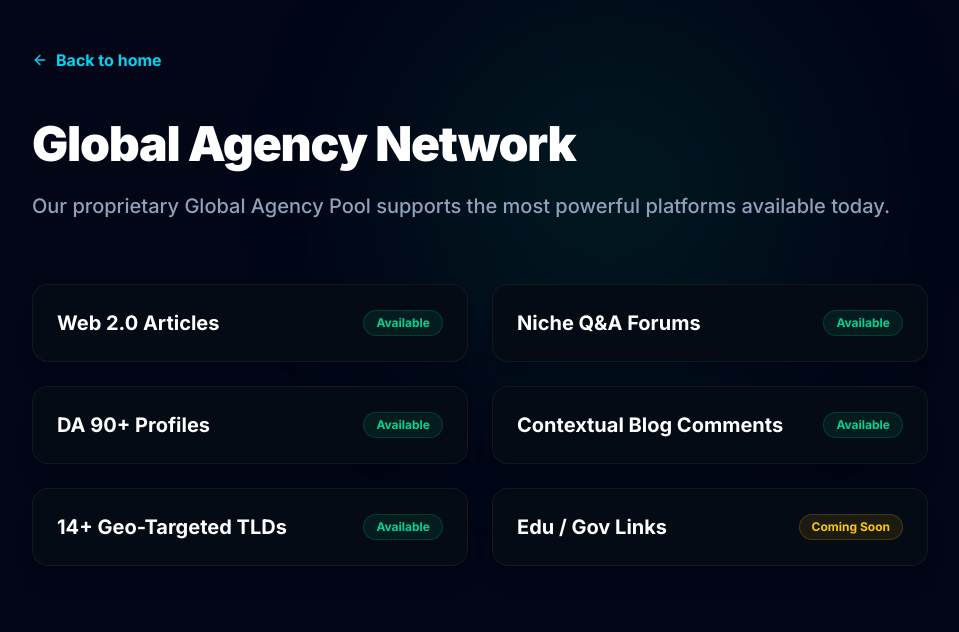
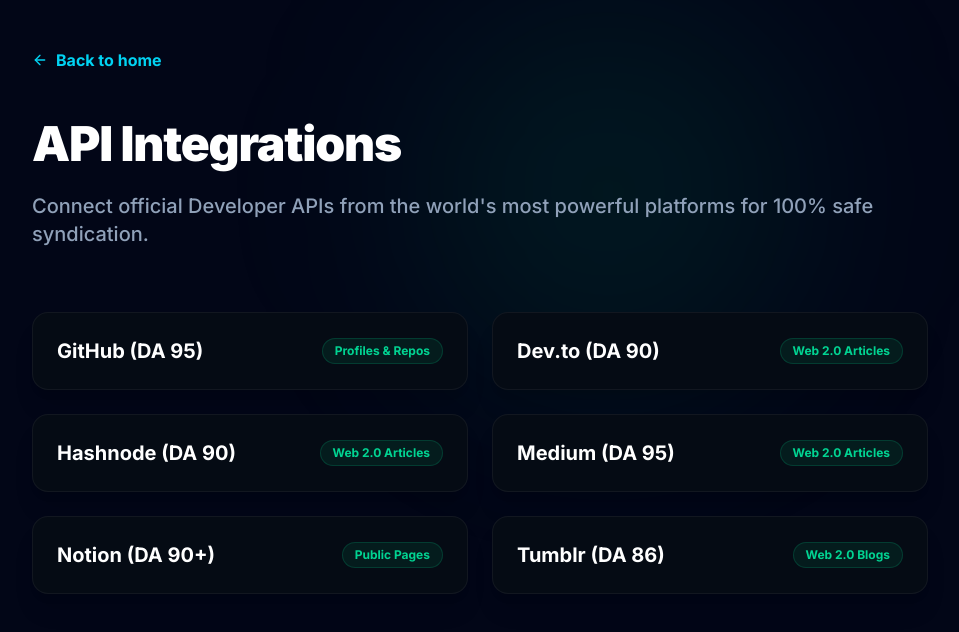
Before and after one commit to mnaveedkhtri-ui/Zyntix-, a Next.js app: page /integrations in a window 1280 px wide. Shown: the top 632 px of the page, without its empty margins (160-1119 px from the left). Built offline with nearby package versions, Linux system fonts and the light colour scheme.

Commit message:
refactor: remove pricing and pivot entire site copy to High-DA API Syndication

```diff
--- a/src/app/integrations/page.tsx
+++ b/src/app/integrations/page.tsx
@@ -11,33 +11,33 @@
         <Link href="/" className="inline-flex items-center gap-2 text-cyan-400 hover:text-cyan-300 font-bold mb-12 transition-colors">
           <ArrowLeft className="w-4 h-4" /> Back to home
         </Link>
-        <h1 className="text-5xl font-black tracking-tight mb-6 text-white">Global Agency Network</h1>
-        <p className="text-xl text-slate-400 font-medium mb-16">Our proprietary Global Agency Pool supports the most powerful platforms available today.</p>
+                <h1 className="text-5xl font-black tracking-tight mb-6 text-white">API Integrations</h1>
+        <p className="text-xl text-slate-400 font-medium mb-16">Connect official Developer APIs from the world's most powerful platforms for 100% safe syndication.</p>
 
-        <div className="grid md:grid-cols-2 gap-6">
+                <div className="grid md:grid-cols-2 gap-6">
           <div className="p-6 border border-white/5 bg-[#050B14] shadow-xl rounded-2xl flex items-center justify-between">
-            <span className="text-xl font-bold text-white">Web 2.0 Articles</span>
-            <span className="text-xs font-bold px-3 py-1 bg-emerald-500/10 text-emerald-400 border border-emerald-500/20 rounded-full">Available</span>
+            <span className="text-xl font-bold text-white">GitHub (DA 95)</span>
+            <span className="text-xs font-bold px-3 py-1 bg-emerald-500/10 text-emerald-400 border border-emerald-500/20 rounded-full">Profiles & Repos</span>
           </div>
           <div className="p-6 border border-white/5 bg-[#050B14] shadow-xl rounded-2xl flex items-center justify-between">
-            <span className="text-xl font-bold text-white">Niche Q&A Forums</span>
-            <span className="text-xs font-bold px-3 py-1 bg-emerald-500/10 text-emerald-400 border border-emerald-500/20 rounded-full">Available</span>
+            <span className="text-xl font-bold text-white">Dev.to (DA 90)</span>
+            <span className="text-xs font-bold px-3 py-1 bg-emerald-500/10 text-emerald-400 border border-emerald-500/20 rounded-full">Web 2.0 Articles</span>
           </div>
           <div className="p-6 border border-white/5 bg-[#050B14] shadow-xl rounded-2xl flex items-center justify-between">
-            <span className="text-xl font-bold text-white">DA 90+ Profiles</span>
-            <span className="text-xs font-bold px-3 py-1 bg-emerald-500/10 text-emerald-400 border border-emerald-500/20 rounded-full">Available</span>
+            <span className="text-xl font-bold text-white">Hashnode (DA 90)</span>
+            <span className="text-xs font-bold px-3 py-1 bg-emerald-500/10 text-emerald-400 border border-emerald-500/20 rounded-full">Web 2.0 Articles</span>
           </div>
           <div className="p-6 border border-white/5 bg-[#050B14] shadow-xl rounded-2xl flex items-center justify-between">
-            <span className="text-xl font-bold text-white">Contextual Blog Comments</span>
-            <span className="text-xs font-bold px-3 py-1 bg-emerald-500/10 text-emerald-400 border border-emerald-500/20 rounded-full">Available</span>
+            <span className="text-xl font-bold text-white">Medium (DA 95)</span>
+            <span className="text-xs font-bold px-3 py-1 bg-emerald-500/10 text-emerald-400 border border-emerald-500/20 rounded-full">Web 2.0 Articles</span>
           </div>
           <div className="p-6 border border-white/5 bg-[#050B14] shadow-xl rounded-2xl flex items-center justify-between">
-            <span className="text-xl font-bold text-white">14+ Geo-Targeted TLDs</span>
-            <span className="text-xs font-bold px-3 py-1 bg-emerald-500/10 text-emerald-400 border border-emerald-500/20 rounded-full">Available</span>
+            <span className="text-xl font-bold text-white">Notion (DA 90+)</span>
+            <span className="text-xs font-bold px-3 py-1 bg-emerald-500/10 text-emerald-400 border border-emerald-500/20 rounded-full">Public Pages</span>
           </div>
           <div className="p-6 border border-white/5 bg-[#050B14] shadow-xl rounded-2xl flex items-center justify-between">
-            <span className="text-xl font-bold text-white">Edu / Gov Links</span>
-            <span className="text-xs font-bold px-3 py-1 bg-yellow-500/10 text-yellow-400 border border-yellow-500/20 rounded-full">Coming Soon</span>
+            <span className="text-xl font-bold text-white">Tumblr (DA 86)</span>
+            <span className="text-xs font-bold px-3 py-1 bg-emerald-500/10 text-emerald-400 border border-emerald-500/20 rounded-full">Web 2.0 Blogs</span>
           </div>
         </div>
       </div>
--- a/src/app/page.tsx
+++ b/src/app/page.tsx
@@ -50,7 +50,7 @@
           <Link href="/features" className="hover:text-white transition-all duration-300 hover:scale-105">Platform</Link>
           <Link href="/how-it-works" className="hover:text-white transition-all duration-300 hover:scale-105">How it Works</Link>
           <Link href="/integrations" className="hover:text-white transition-all duration-300 hover:scale-105">Networks</Link>
-          <Link href="/pricing" className="hover:text-white transition-all duration-300 hover:scale-105">Pricing</Link>
+
         </div>
         <div className="flex items-center gap-5">
           <Link href="/dashboard" className="text-sm font-bold text-slate-300 hover:text-white transition-colors">
@@ -94,7 +94,7 @@
           </motion.h1>
 
           <motion.p variants={itemVariants} className="text-lg md:text-2xl text-slate-400 mb-12 max-w-3xl font-medium leading-relaxed">
-            Stop building links manually. Leverage our Instant Turbo Engine to automatically distribute Mixed Campaigns across Web 2.0, Forums, Profiles, and Comments with 14+ Geo-Targeted TLDs and 100% natural residential proxies.
+            Stop spamming. Build 100% safe, DA 90+ contextual backlinks using Official Free APIs. Automatically distribute content across GitHub, Dev.to, Hashnode, and Medium with zero proxy costs.
           </motion.p>
 
           <motion.div variants={itemVariants} className="flex flex-col sm:flex-row items-center gap-6">
@@ -147,7 +147,7 @@
                 </div>
                 <h3 className="text-3xl font-bold text-white mb-4">Instant Turbo Engine</h3>
                 <p className="text-slate-400 text-lg leading-relaxed max-w-xl">
-                  Our Turbo Engine ensures fast delivery while maintaining complete safety. We use residential proxies and randomized timing delays to mimic organic viral growth and prevent algorithmic penalties.
+                  Connect free official APIs from GitHub, Hashnode, Dev.to, and Medium. Zyntix publishes high-quality articles and profile updates instantly, creating safe Dofollow links without proxies.
                 </p>
 
                 {/* Decorative UI inside card */}
--- a/src/app/pricing/page.tsx
+++ /dev/null
@@ -1,91 +0,0 @@
-import Link from "next/link";
-import { ArrowLeft, CheckCircle2, Zap } from "lucide-react";
-
-export default function Pricing() {
-  return (
-    <div className="min-h-screen bg-[#020617] text-slate-50 font-sans p-12 relative overflow-hidden">
-      {/* Background Glow */}
-      <div className="absolute top-0 left-1/2 -translate-x-1/2 w-[800px] h-[400px] bg-cyan-500/10 rounded-[100%] blur-[120px] pointer-events-none"></div>
-
-      <div className="relative z-10 max-w-6xl mx-auto pt-10">
-        <Link href="/" className="inline-flex items-center gap-2 text-cyan-400 hover:text-cyan-300 font-bold mb-12 transition-colors">
-          <ArrowLeft className="w-4 h-4" /> Back to home
-        </Link>
-
-        <div className="text-center mb-20">
-          <h1 className="text-5xl font-black tracking-tight mb-6 text-white">Simple, Agency-First Pricing</h1>
-          <p className="text-xl text-slate-400 font-medium max-w-2xl mx-auto">No hidden fees, no API costs. Pay only for the capacity your SEO agency actually needs to scale.</p>
-        </div>
-
-        <div className="grid md:grid-cols-3 gap-8">
-          {/* Starter Plan */}
-          <div className="bg-[#050B14] border border-white/5 p-8 rounded-3xl shadow-xl flex flex-col relative group hover:border-cyan-500/30 transition-colors">
-            <h3 className="text-xl font-bold text-slate-300 mb-2">Freelancer</h3>
-            <div className="flex items-baseline gap-2 mb-6">
-              <span className="text-4xl font-black text-white">$49</span>
-              <span className="text-slate-500 font-medium">/mo</span>
-            </div>
-            <p className="text-sm text-slate-400 mb-8 h-10">Perfect for solo consultants handling a few client campaigns.</p>
-
-            <div className="space-y-4 mb-10 flex-1">
-              <div className="flex items-start gap-3"><CheckCircle2 className="w-5 h-5 text-cyan-400 shrink-0" /><span className="text-sm font-medium text-slate-300">500 Web 2.0 Articles /mo</span></div>
-              <div className="flex items-start gap-3"><CheckCircle2 className="w-5 h-5 text-cyan-400 shrink-0" /><span className="text-sm font-medium text-slate-300">2,000 Blog Comments</span></div>
-              <div className="flex items-start gap-3"><CheckCircle2 className="w-5 h-5 text-cyan-400 shrink-0" /><span className="text-sm font-medium text-slate-300">CSV Exporting</span></div>
-              <div className="flex items-start gap-3"><CheckCircle2 className="w-5 h-5 text-cyan-400 shrink-0" /><span className="text-sm font-medium text-slate-300">Standard Delivery (48h)</span></div>
-            </div>
-
-            <Link href="/dashboard" className="w-full block text-center px-6 py-4 bg-slate-800 hover:bg-slate-700 text-white font-bold rounded-xl transition-colors">
-              Start Building
-            </Link>
-          </div>
-
-          {/* Agency Plan (Popular) */}
-          <div className="bg-[#050B14] border border-cyan-500/40 p-8 rounded-3xl shadow-[0_0_40px_rgba(6,182,212,0.15)] flex flex-col relative transform md:-translate-y-4">
-            <div className="absolute -top-4 left-1/2 -translate-x-1/2 bg-gradient-to-r from-cyan-500 to-blue-600 text-white text-xs font-black uppercase tracking-wider px-4 py-1.5 rounded-full shadow-lg">
-              Most Popular
-            </div>
-            <h3 className="text-xl font-bold text-cyan-400 mb-2">Growth Agency</h3>
-            <div className="flex items-baseline gap-2 mb-6">
-              <span className="text-5xl font-black text-white">$199</span>
-              <span className="text-slate-500 font-medium">/mo</span>
-            </div>
-            <p className="text-sm text-slate-400 mb-8 h-10">Everything an SEO agency needs to dominate SERPs for clients.</p>
-
-            <div className="space-y-4 mb-10 flex-1">
-              <div className="flex items-start gap-3"><CheckCircle2 className="w-5 h-5 text-cyan-400 shrink-0" /><span className="text-sm font-medium text-slate-200">5,000 Web 2.0 Articles /mo</span></div>
-              <div className="flex items-start gap-3"><CheckCircle2 className="w-5 h-5 text-cyan-400 shrink-0" /><span className="text-sm font-medium text-slate-200">Unlimited Blog Comments</span></div>
-              <div className="flex items-start gap-3"><CheckCircle2 className="w-5 h-5 text-cyan-400 shrink-0" /><span className="text-sm font-medium text-slate-200">Reddit & Quora Outreach</span></div>
-              <div className="flex items-start gap-3"><CheckCircle2 className="w-5 h-5 text-cyan-400 shrink-0" /><span className="text-sm font-medium text-slate-200">High-DA Profiles (GitHub, Adobe)</span></div>
-              <div className="flex items-start gap-3"><CheckCircle2 className="w-5 h-5 text-cyan-400 shrink-0" /><span className="text-sm font-medium text-emerald-400">Instant Turbo Delivery Engine</span></div>
-            </div>
-
-            <Link href="/dashboard" className="w-full flex justify-center items-center gap-2 px-6 py-4 bg-gradient-to-r from-cyan-500 to-blue-600 hover:shadow-[0_0_20px_rgba(6,182,212,0.4)] text-white font-bold rounded-xl transition-all">
-              <Zap className="w-5 h-5" /> Get Agency License
-            </Link>
-          </div>
-
-          {/* Enterprise Plan */}
-          <div className="bg-[#050B14] border border-white/5 p-8 rounded-3xl shadow-xl flex flex-col relative group hover:border-blue-500/30 transition-colors">
-            <h3 className="text-xl font-bold text-slate-300 mb-2">Enterprise</h3>
-            <div className="flex items-baseline gap-2 mb-6">
-              <span className="text-4xl font-black text-white">$499</span>
-              <span className="text-slate-500 font-medium">/mo</span>
-            </div>
-            <p className="text-sm text-slate-400 mb-8 h-10">Dedicated infrastructure for massive backlink networks.</p>
-
-            <div className="space-y-4 mb-10 flex-1">
-              <div className="flex items-start gap-3"><CheckCircle2 className="w-5 h-5 text-cyan-400 shrink-0" /><span className="text-sm font-medium text-slate-300">Unlimited Everything</span></div>
-              <div className="flex items-start gap-3"><CheckCircle2 className="w-5 h-5 text-cyan-400 shrink-0" /><span className="text-sm font-medium text-slate-300">Custom Web 2.0 Integrations</span></div>
-              <div className="flex items-start gap-3"><CheckCircle2 className="w-5 h-5 text-cyan-400 shrink-0" /><span className="text-sm font-medium text-slate-300">Whitelabel PDF Reporting</span></div>
-              <div className="flex items-start gap-3"><CheckCircle2 className="w-5 h-5 text-cyan-400 shrink-0" /><span className="text-sm font-medium text-slate-300">Dedicated Account Manager</span></div>
-            </div>
-
-            <Link href="/dashboard" className="w-full block text-center px-6 py-4 bg-slate-800 hover:bg-slate-700 text-white font-bold rounded-xl transition-colors">
-              Contact Sales
-            </Link>
-          </div>
-        </div>
-      </div>
-    </div>
-  );
-}
```
Also changed, not shown: src/app/how-it-works/page.tsx (+7 -7 lines).
